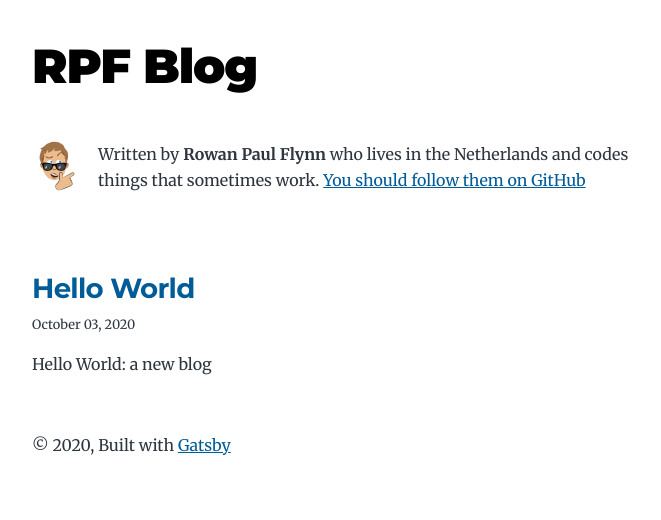
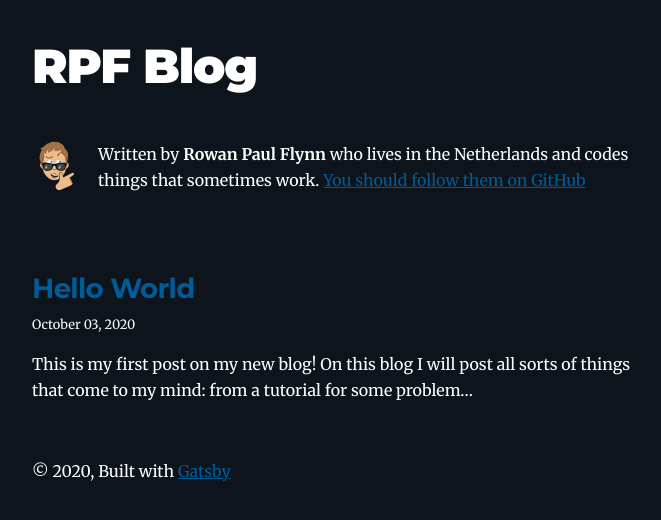
Before and after one commit to Rowan-Paul/blog, a Gatsby site: page / in a window 1280 px wide. Shown: the whole page, without its empty margins (292-953 px from the left). Built offline with nearby package versions, Linux system fonts and the light colour scheme; Gatsby itself is replaced by a stand-in of ours.

Commit message:
Update hello world description & styles

```diff
--- a/content/blog/2020-10-03-hello-world/index.md
+++ b/content/blog/2020-10-03-hello-world/index.md
@@ -1,7 +1,6 @@
 ---
 title: Hello World
 date: "2020-10-03"
-description: "Hello World: a new blog"
 ---
 
 This is my first post on my new blog! On this blog I will post all sorts of things that come to my mind: from a tutorial for some problem I've come across to a technology review.
--- a/src/style.css
+++ b/src/style.css
@@ -55,11 +55,11 @@
   --fontSize-6: 2.488rem;
   --fontSize-7: 2.986rem;
   --color-primary: #005b99;
-  --color-text: #2e353f;
+  --color-text: #ffffff;
   --color-text-light: #4f5969;
-  --color-heading: #1a202c;
-  --color-heading-black: black;
-  --color-accent: #d1dce5;
+  --color-heading: #ffffff;
+  --color-heading-black:#ffffff;
+  --color-accent: #0e141b;
 }
 
 /* HTML elements */
@@ -75,12 +75,14 @@ html {
   font-size: var(--fontSize-root);
   -webkit-font-smoothing: antialiased;
   -moz-osx-font-smoothing: grayscale;
+
 }
 
 body {
   font-family: var(--font-body);
   font-size: var(--fontSize-1);
   color: var(--color-text);
+  background-color: var(--color-accent);
 }
 
 footer {
```
